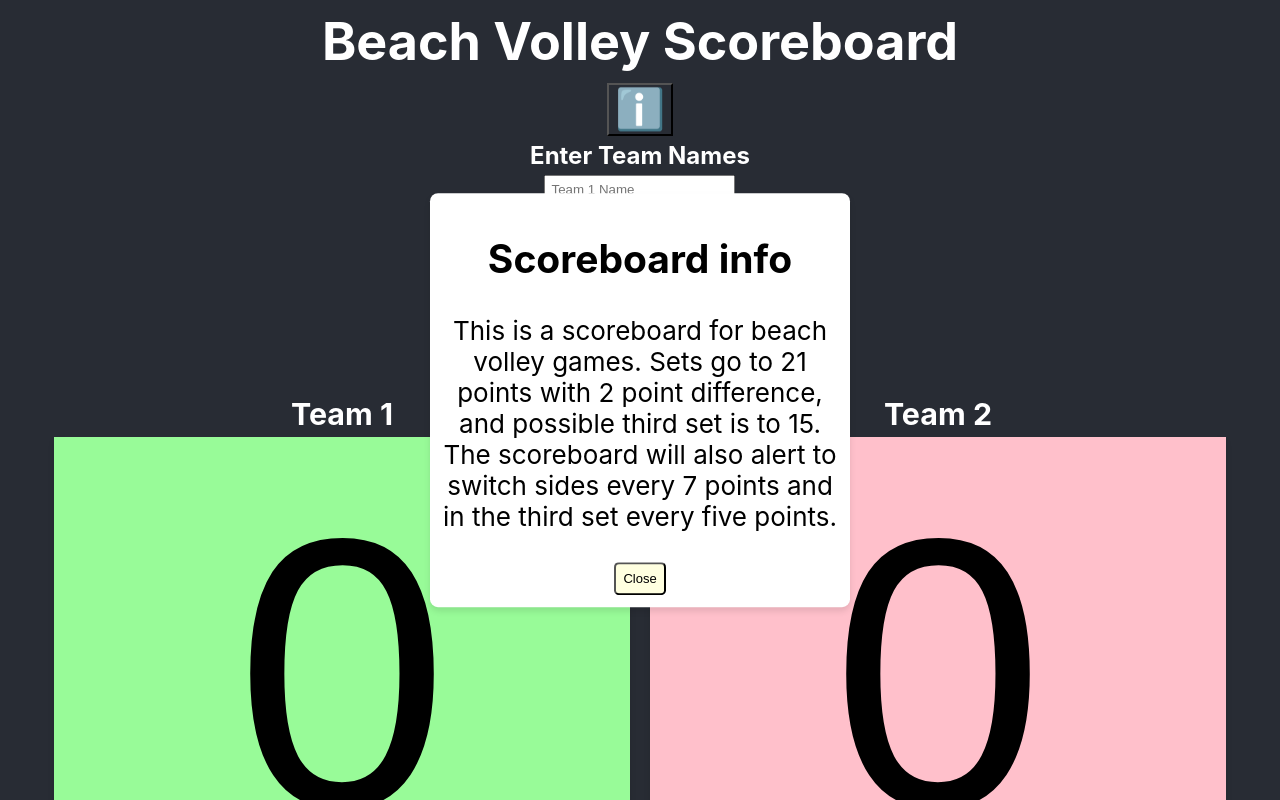
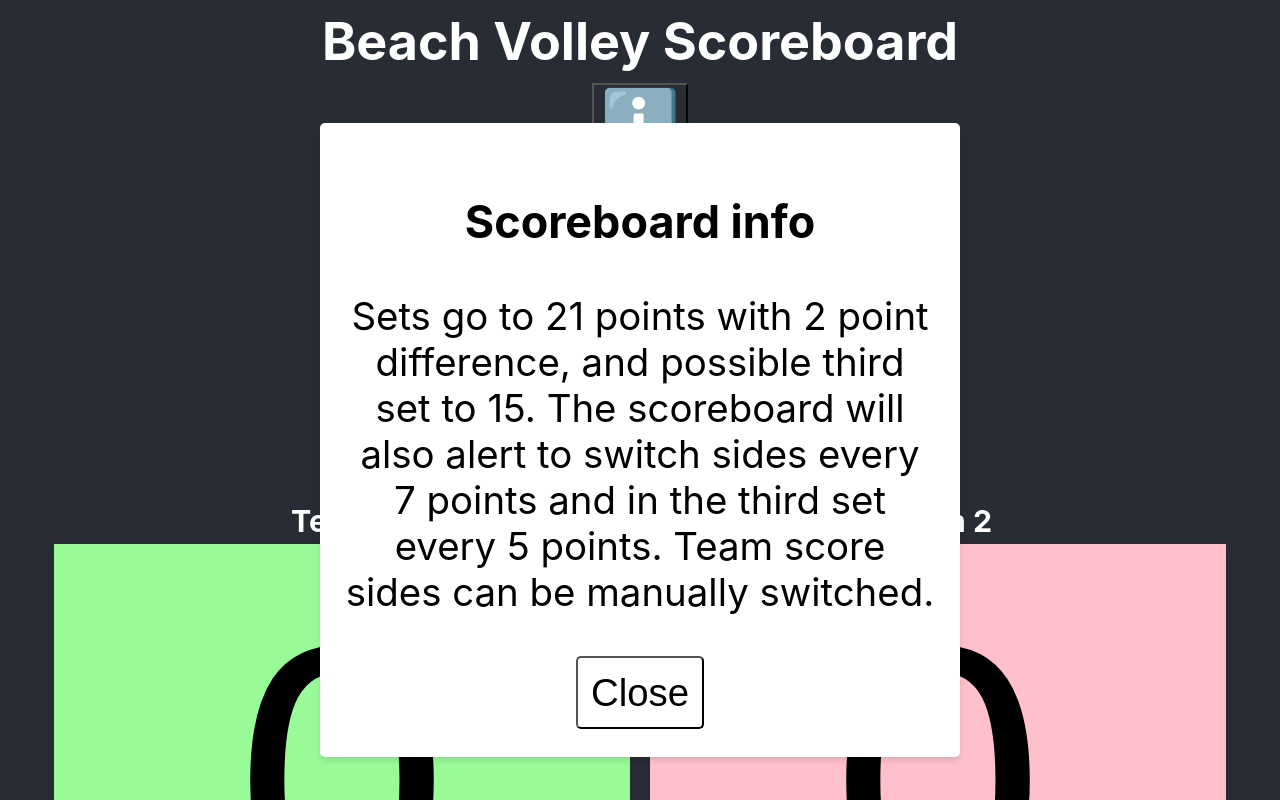
Before and after one commit to oonaleivo/Beach-Volley-Scoreboard, a React (Create React App) app: page / in a window 1280 px wide. Both pictures are taken after a click on the button "ℹ️". Shown: the top 800 px of the page. Built offline with nearby package versions, Linux system fonts and the light colour scheme.

Commit message:
edit fonts, button styles, infobutton

```diff
--- a/src/components/infoicon.js
+++ b/src/components/infoicon.js
@@ -9,11 +9,11 @@ const InfoIcon = () => {
 
     const InfoModal = () => (
         <div style={infoModalStyle}>
-            <h2 style={{color: 'black'}}>Scoreboard info</h2>
+            <h3 style={{color: 'black'}}>Scoreboard info</h3>
             <p style={{color: 'black'}}>
-                This is a scoreboard for beach volley games. Sets go to 21 points with 2 point difference, and possible
-                third set is to 15. The scoreboard will also alert to switch sides every 7 points and in the third set
-                every five points.</p>
+                Sets go to 21 points with 2 point difference, and possible
+                third set to 15. The scoreboard will also alert to switch sides every 7 points and in the third set
+                every 5 points. Team score sides can be manually switched. </p>
             <button style={buttonSmallStyle} onClick={toggleInfo}>Close</button>
         </div>
     );
@@ -29,27 +29,27 @@ const InfoIcon = () => {
 const infoButtonStyle = {
     color: 'white',
     cursor: 'pointer',
-    fontSize: '40px',
+    fontSize: '5vw',
     background: 'none',
 };
 
 const infoModalStyle = {
     position: 'fixed',
-    top: '50%',
+    fontSize: '3vw',  // Adjusts based on screen width
+    top: '55%',
     left: '50%',
+    transform: 'translate(-50%, -50%)',
     backgroundColor: 'white',
-    transform: 'translate(-50%, -50%)',
-    padding: '10px',
-    zIndex: 100,
+    padding: '2vw',  // Adjusts based on screen width
+    zIndex: 20,
+    borderRadius: '5px',
     boxShadow: '0px 4px 6px rgba(0, 0, 0, 0.1)',
-    borderRadius: '8px',
-    width: '400px',
 };
 
 const buttonSmallStyle = {
-    backgroundColor: '#FFFFE0',
-    fontSize: '13px',
-    padding: '7px',
+    backgroundColor: 'white',
+    fontSize: '3vw',  // Adjusts based on screen width
+    padding: '1vw',  // Adjusts based on screen width
     cursor: 'pointer',
     margin: '2px',
     borderRadius: '5px',
--- a/src/components/points.js
+++ b/src/components/points.js
@@ -263,7 +263,7 @@ const button2Style = {
 };
 
 const buttonSmallStyle = {
-    backgroundColor: '#FFFFE0',
+    backgroundColor: 'white',
     fontSize: '3vw',  // Adjusts based on screen width
     padding: '1vw',  // Adjusts based on screen width
     cursor: 'pointer',
--- a/src/components/teamnameinput.js
+++ b/src/components/teamnameinput.js
@@ -39,15 +39,15 @@ const TeamNameInput = ({ onSetTeamNames }) => {
                 onChange={handleTeam2NameChange}
                 style={{ marginBottom: '10px', padding: '5px' }}
             />
-            <button style={buttonSmallStyle} onClick={handleSetNames}>Set Names</button>
+            <button style={buttonSmallStyle} onClick={handleSetNames}>Submit Team Names</button>
         </div>
     );
 };
 
 const buttonSmallStyle = {
-    backgroundColor: '#FFFFE0',
-    fontSize: '13px',
-    padding: '7px',
+    backgroundColor: 'white',
+    fontSize: '3vw',  // Adjusts based on screen width
+    padding: '1vw',  // Adjusts based on screen width
     cursor: 'pointer',
     margin: '2px',
     borderRadius: '5px',
--- a/src/components/timer.js
+++ b/src/components/timer.js
@@ -48,9 +48,9 @@ const Timer = () => {
 };
 
 const buttonSmallStyle = {
-    backgroundColor: '#FFFFE0',
-    fontSize: '13px',
-    padding: '7px',
+    backgroundColor: 'white',
+    fontSize: '3vw',  // Adjusts based on screen width
+    padding: '1vw',  // Adjusts based on screen width
     cursor: 'pointer',
     margin: '2px',
     borderRadius: '5px',
```
